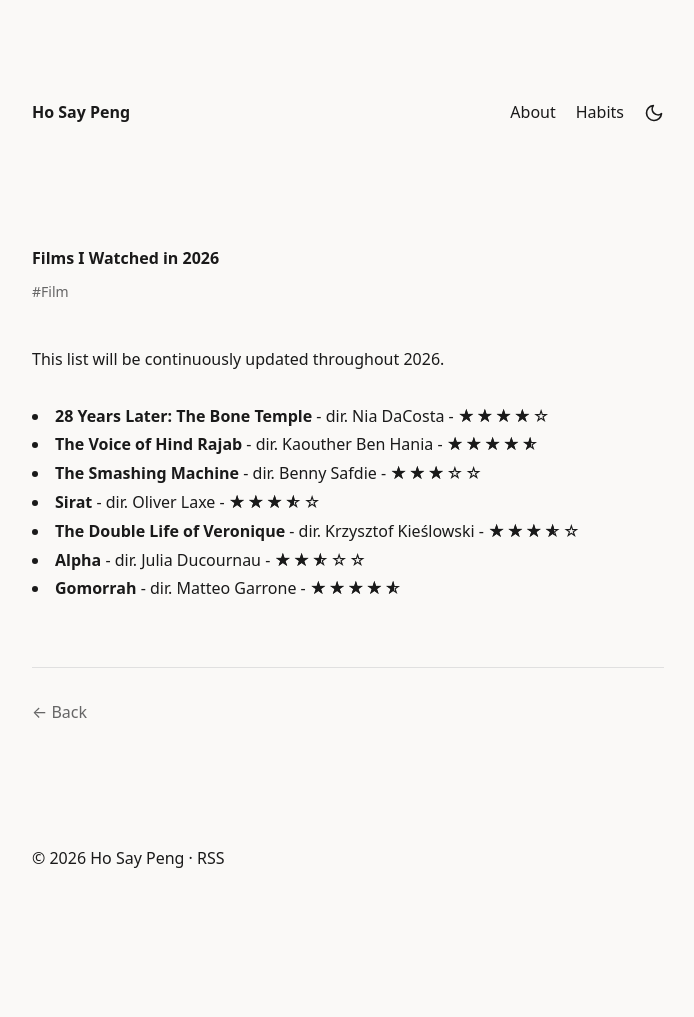
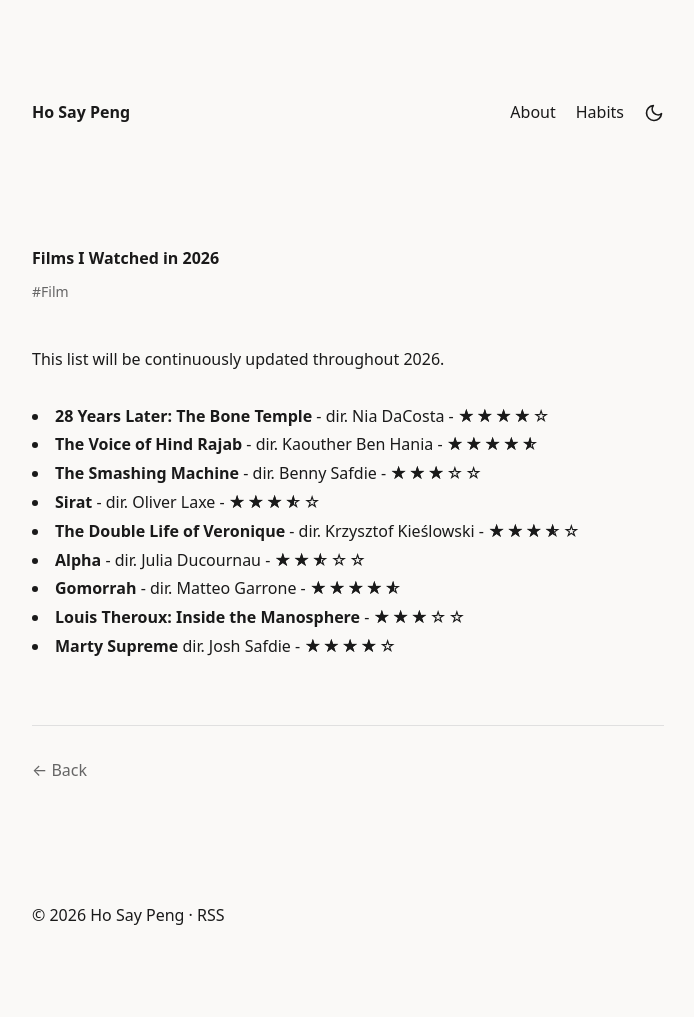
Before and after one commit to hsypng/hosaypeng.github.io, a Jekyll site: the page built from _essays/films-i-watched-in-2026.md, in a window 1280 px wide. Shown: the whole page, without its empty margins (292-986 px from the left). Built offline with Jekyll 4.4.1, drawn with Linux system fonts in a browser that asks for light colours; before the commit the page ends 959 px from its top, so only the background shows below that.

Commit message:
Update films and ownership lists
Co-Authored-By: Claude Opus 4.6 <noreply@anthropic.com>

```diff
--- a/_essays/films-i-watched-in-2026.md
+++ b/_essays/films-i-watched-in-2026.md
@@ -13,3 +13,5 @@ This list will be continuously updated throughout 2026.
 - **The Double Life of Veronique** - dir. Krzysztof Kieślowski - <span class="stars" style="--percent: 70%"></span>
 - **Alpha** - dir. Julia Ducournau - <span class="stars" style="--percent: 50%"></span>
 - **Gomorrah** - dir. Matteo Garrone - <span class="stars" style="--percent: 90%"></span>
+- **Louis Theroux: Inside the Manosphere** - <span class="stars" style="--percent: 60%"></span>
+- **Marty Supreme** dir. Josh Safdie - <span class="stars" style="--percent: 80%"></span>
```
Also changed, not shown: _essays/what-i-own.md (+1 -0 lines).
